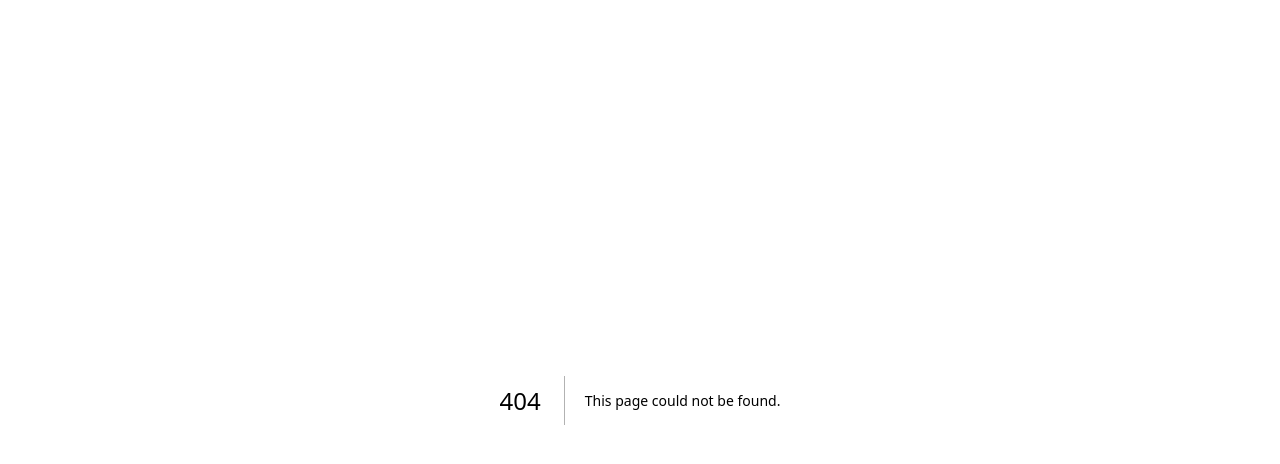
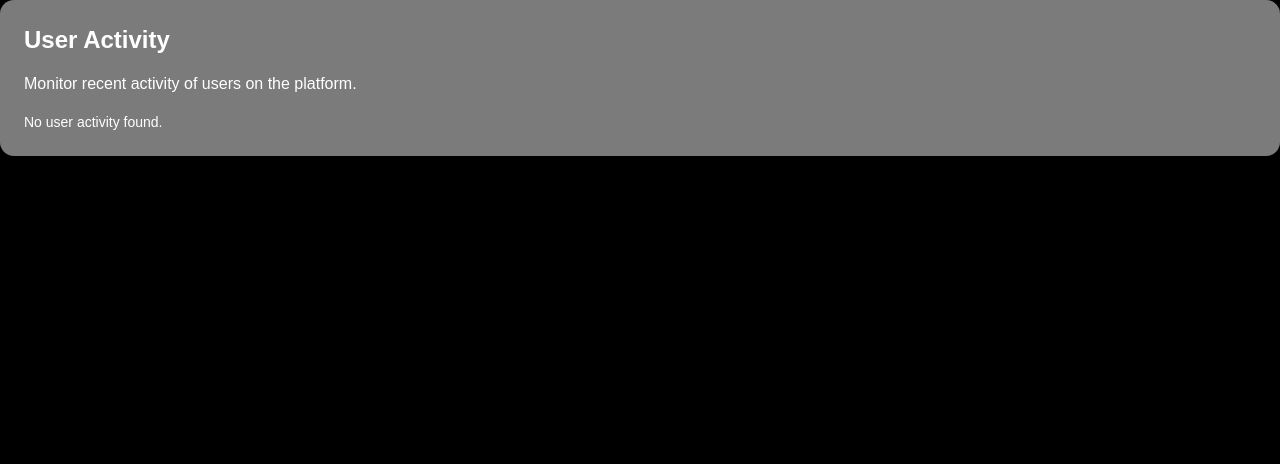
Before and after one commit to rafizul896/movie-and-series-rating-portal-frontend, a Next.js app: page /admin/users/activity in a window 1280 px wide. Before the commit this address had no page. Shown: the top 464 px of the page. Built offline with nearby package versions, Linux system fonts and the light colour scheme.

Commit message:
Implement User Activity page for admin dashboard

```diff
--- /dev/null
+++ b/src/app/(dashboardLayout)/admin/users/activity/page.tsx
@@ -0,0 +1,16 @@
+'use client';
+
+export default function UserActivityPage() {
+  return (
+    <div className="p-6 space-y-4">
+      <h1 className="text-2xl font-bold text-white">User Activity</h1>
+      <p className="text-white">Monitor recent activity of users on the platform.</p>
+
+      {/* Placeholder for user activity logs */}
+      <div >
+        <p className="text-sm text-white">No user activity found.</p>
+
+      </div>
+    </div>
+  );
+}
```
